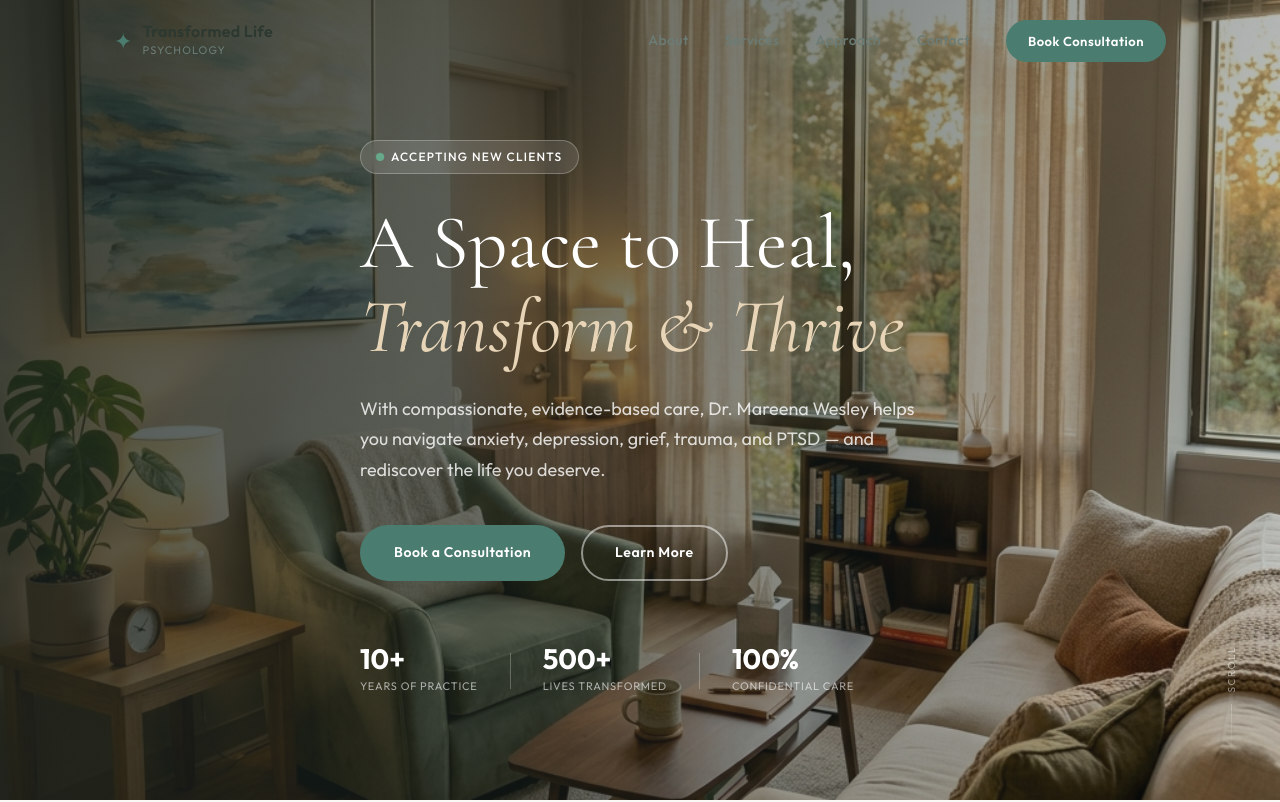
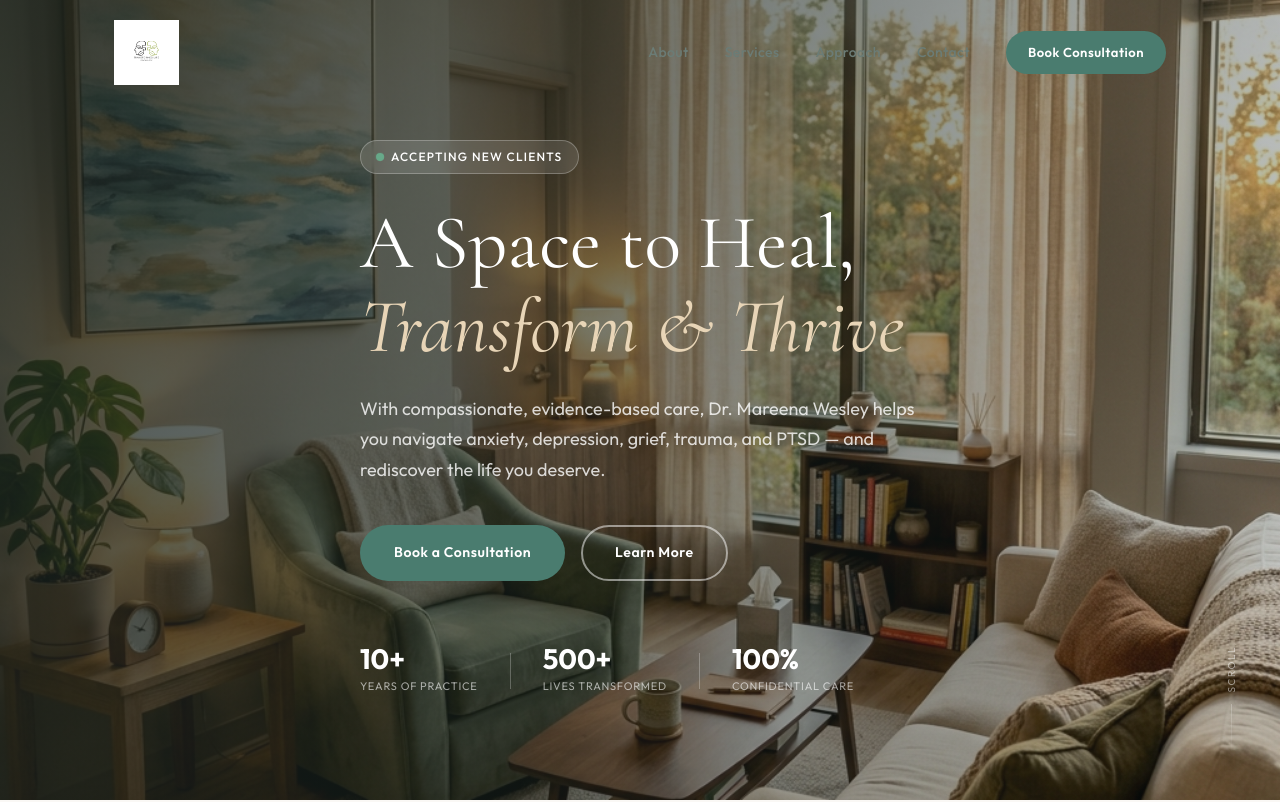
Before and after one commit to drmareenawesley/transformed-life-website, a React (Vite) app: page / in a window 1280 px wide. Shown: the top 802 px of the page. Built offline with nearby package versions, Linux system fonts and the light colour scheme.

Commit message:
add new image logo

```diff
--- a/src/components/Footer.css
+++ b/src/components/Footer.css
@@ -16,19 +16,12 @@
   gap: 12px;
 }
 
-.footer__name {
-  display: block;
-  font-size: 15px;
-  font-weight: 600;
-  color: var(--clr-white);
-  margin-bottom: 2px;
-}
-
-.footer__tagline {
-  display: block;
-  font-size: 12px;
-  color: rgba(255,255,255,0.4);
-  letter-spacing: 0.05em;
+.footer__logo-img {
+  height: 55px;
+  width: auto;
+  object-fit: contain;
+  opacity: 0.9;
+  filter: brightness(0) invert(1);
 }
 
 .footer__links {
--- a/src/components/Footer.jsx
+++ b/src/components/Footer.jsx
@@ -1,4 +1,5 @@
 import './Footer.css';
+import logoImg from '../assets/logo.png';
 
 export default function Footer() {
   const year = new Date().getFullYear();
@@ -7,11 +8,7 @@ export default function Footer() {
     <footer className="footer">
       <div className="container footer__inner">
         <div className="footer__brand">
-          <span className="logo-icon" style={{ fontSize: '20px', color: 'var(--clr-primary-light)' }}>✦</span>
-          <div>
-            <span className="footer__name">Transformed Life Psychology</span>
-            <span className="footer__tagline">Dr. Mareena Wesley, Registered Psychologist</span>
-          </div>
+          <img src={logoImg} alt="Transformed Life Psychology Logo" className="footer__logo-img" />
         </div>
 
         <nav className="footer__links">
--- a/src/components/Navbar.css
+++ b/src/components/Navbar.css
@@ -39,28 +39,15 @@
   z-index: 1001;
 }
 
-.logo-icon {
-  font-size: 22px;
-  color: var(--clr-primary);
-  line-height: 1;
+.logo-image {
+  height: 65px;
+  width: auto;
+  object-fit: contain;
+  transition: transform var(--transition);
 }
 
-.logo-name {
-  display: block;
-  font-size: 16px;
-  font-weight: 600;
-  color: var(--clr-text);
-  line-height: 1.2;
-  letter-spacing: 0.02em;
-}
-
-.logo-sub {
-  display: block;
-  font-size: 11px;
-  font-weight: 400;
-  color: var(--clr-text-muted);
-  letter-spacing: 0.1em;
-  text-transform: uppercase;
+.logo-image:hover {
+  transform: scale(1.02);
 }
 
 .navbar__links {
--- a/src/components/Navbar.jsx
+++ b/src/components/Navbar.jsx
@@ -1,5 +1,6 @@
 import { useState, useEffect } from 'react';
 import './Navbar.css';
+import logoImg from '../assets/logo.png';
 
 export default function Navbar() {
   const [scrolled, setScrolled] = useState(false);
@@ -22,11 +23,7 @@ export default function Navbar() {
     <header className={`navbar ${scrolled ? 'scrolled' : ''} ${menuOpen ? 'menu-open' : ''}`}>
       <div className="container navbar__inner">
         <a href="#hero" className="navbar__logo" id="nav-logo">
-          <span className="logo-icon">✦</span>
-          <div>
-            <span className="logo-name">Transformed Life</span>
-            <span className="logo-sub">Psychology</span>
-          </div>
+          <img src={logoImg} alt="Transformed Life Psychology Logo" className="logo-image" />
         </a>
 
         <nav className={`navbar__links ${menuOpen ? 'open' : ''}`} id="nav-links">
```
Also changed, not shown: src/assets/logo.png (added).
